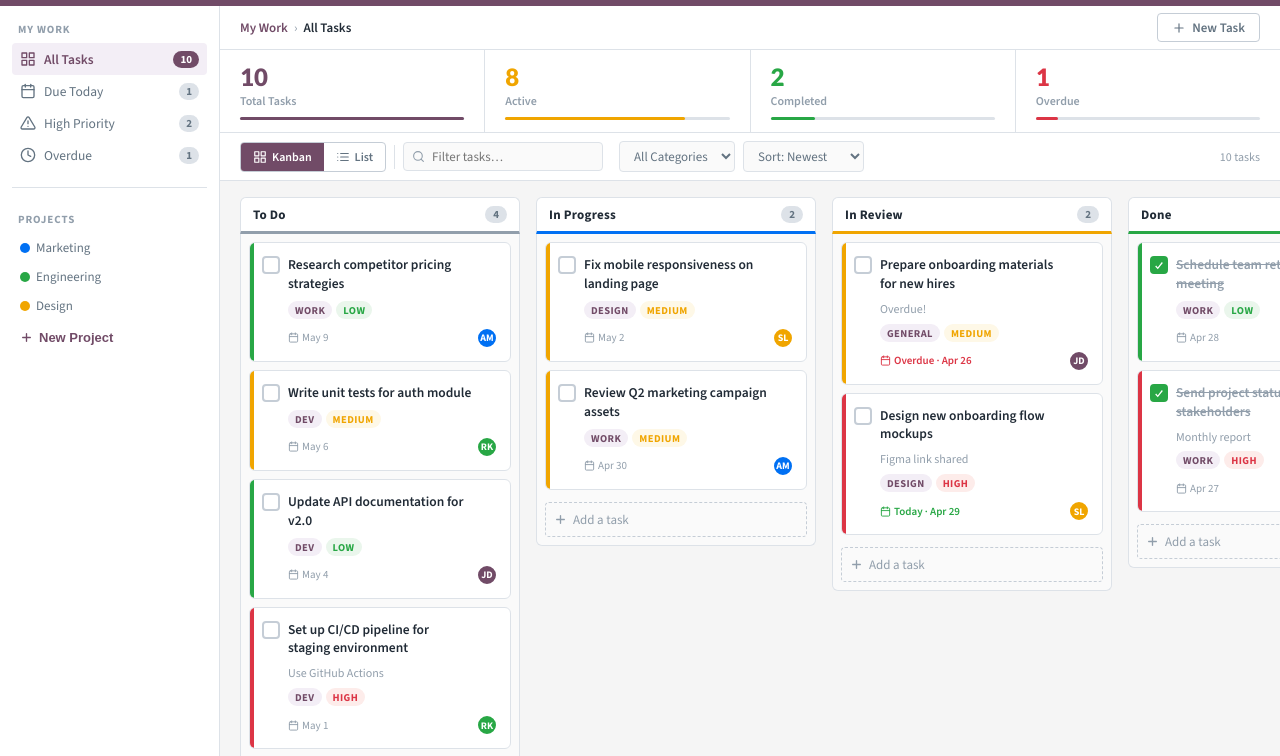
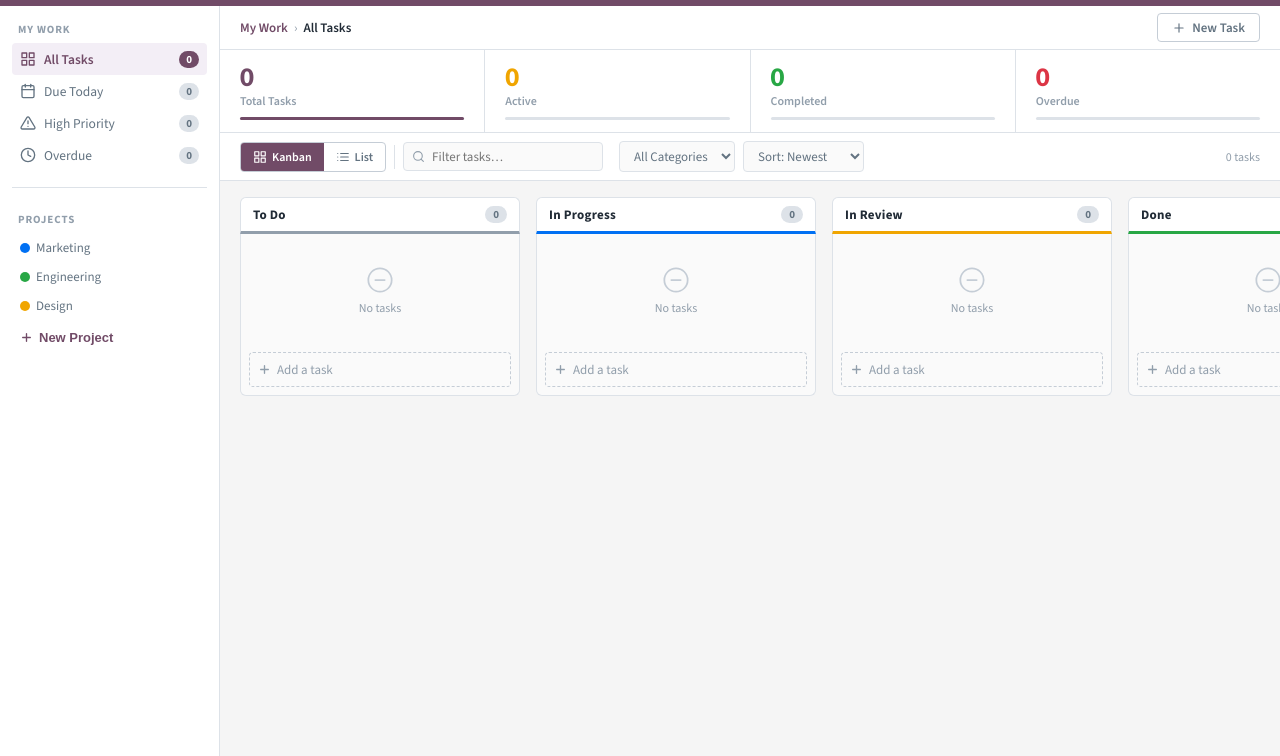
Before and after one commit to ajaymathurofficial/todo-app, a website: page index.html in a window 1280 px wide. Shown: the part 44-800 px from the top of the page. Drawn offline with nearby package versions, Linux system fonts and the light colour scheme.

Commit message:
see-data

```diff
--- a/index.html
+++ b/index.html
@@ -569,24 +569,6 @@ let listSortAsc     = true;
 let quickAddStage   = null;
 let activeTagFilters = [];
 
-// ── SEED DATA ─────────────────────────────────────────────────────────────
-function seed() {
-  const now = Date.now();
-  const days = d => { const dt = new Date(); dt.setDate(dt.getDate()+d); return dt.toISOString().slice(0,10); };
-  todos = [
-    { id:1, text:'Set up CI/CD pipeline for staging environment', cat:'Dev',     priority:'high',   stage:'todo',   done:false, due:days(2),  created:now-9e5, desc:'Use GitHub Actions', assignee:'RK' },
-    { id:2, text:'Review Q2 marketing campaign assets',           cat:'Work',    priority:'medium', stage:'inprog', done:false, due:days(1),  created:now-8e5, desc:'',                  assignee:'AM' },
-    { id:3, text:'Design new onboarding flow mockups',            cat:'Design',  priority:'high',   stage:'review', done:false, due:days(0),  created:now-7e5, desc:'Figma link shared',  assignee:'SL' },
-    { id:4, text:'Update API documentation for v2.0',             cat:'Dev',     priority:'low',    stage:'todo',   done:false, due:days(5),  created:now-6e5, desc:'',                  assignee:'JD' },
-    { id:5, text:'Send project status report to stakeholders',    cat:'Work',    priority:'high',   stage:'done',   done:true,  due:days(-2), created:now-5e5, desc:'Monthly report',     assignee:'JD' },
-    { id:6, text:'Fix mobile responsiveness on landing page',     cat:'Design',  priority:'medium', stage:'inprog', done:false, due:days(3),  created:now-4e5, desc:'',                  assignee:'SL' },
-    { id:7, text:'Write unit tests for auth module',              cat:'Dev',     priority:'medium', stage:'todo',   done:false, due:days(7),  created:now-3e5, desc:'',                  assignee:'RK' },
-    { id:8, text:'Schedule team retrospective meeting',           cat:'Work',    priority:'low',    stage:'done',   done:true,  due:days(-1), created:now-2e5, desc:'',                  assignee:'AM' },
-    { id:9, text:'Prepare onboarding materials for new hires',    cat:'General', priority:'medium', stage:'review', done:false, due:days(-3), created:now-1e5, desc:'Overdue!',           assignee:'JD' },
-    { id:10,text:'Research competitor pricing strategies',        cat:'Work',    priority:'low',    stage:'todo',   done:false, due:days(10), created:now,     desc:'',                  assignee:'AM' },
-  ];
-}
-seed();
 
 // ── HELPERS ───────────────────────────────────────────────────────────────
 const $ = id => document.getElementById(id);
```
Also changed, not shown: .github/workflows/ci.yml.
